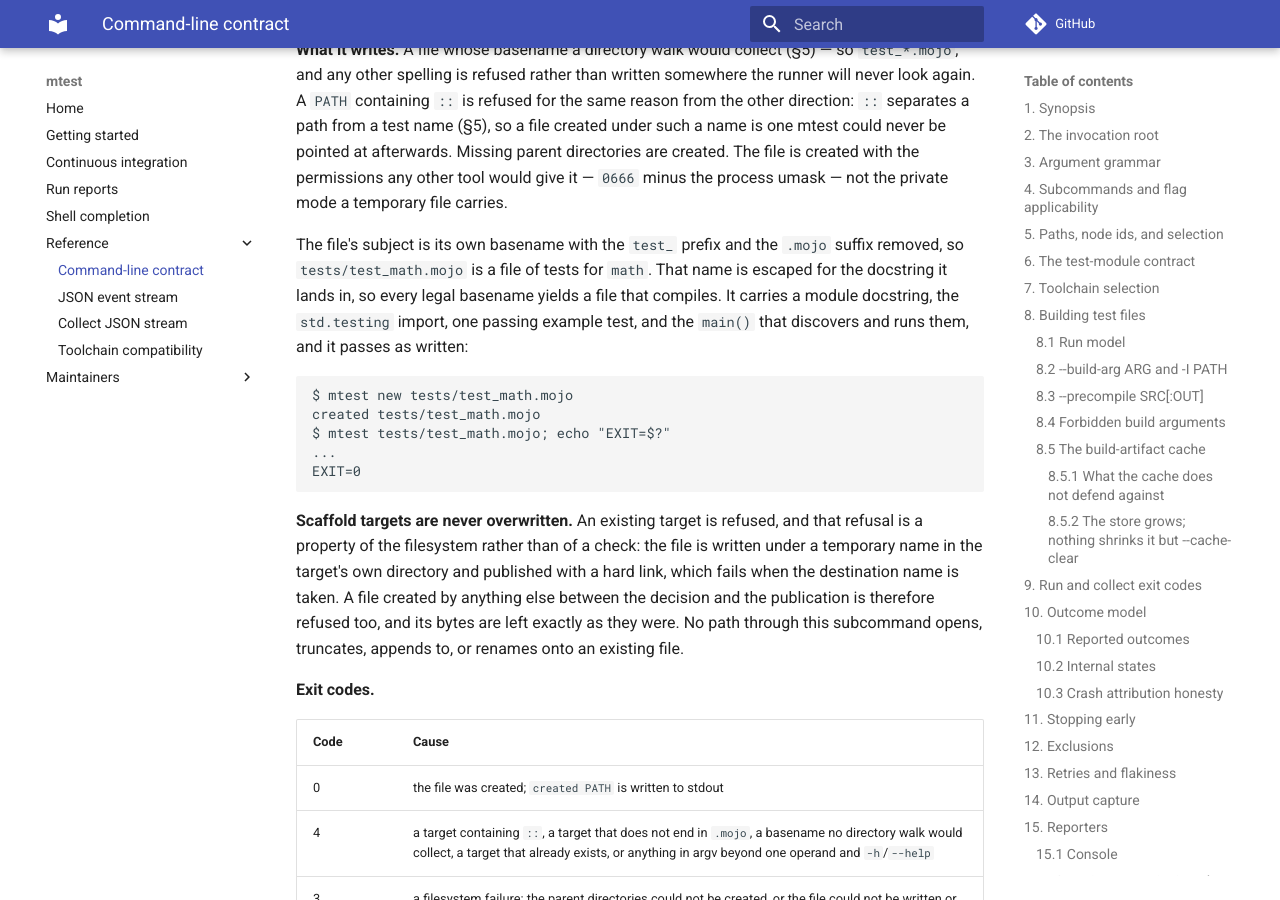
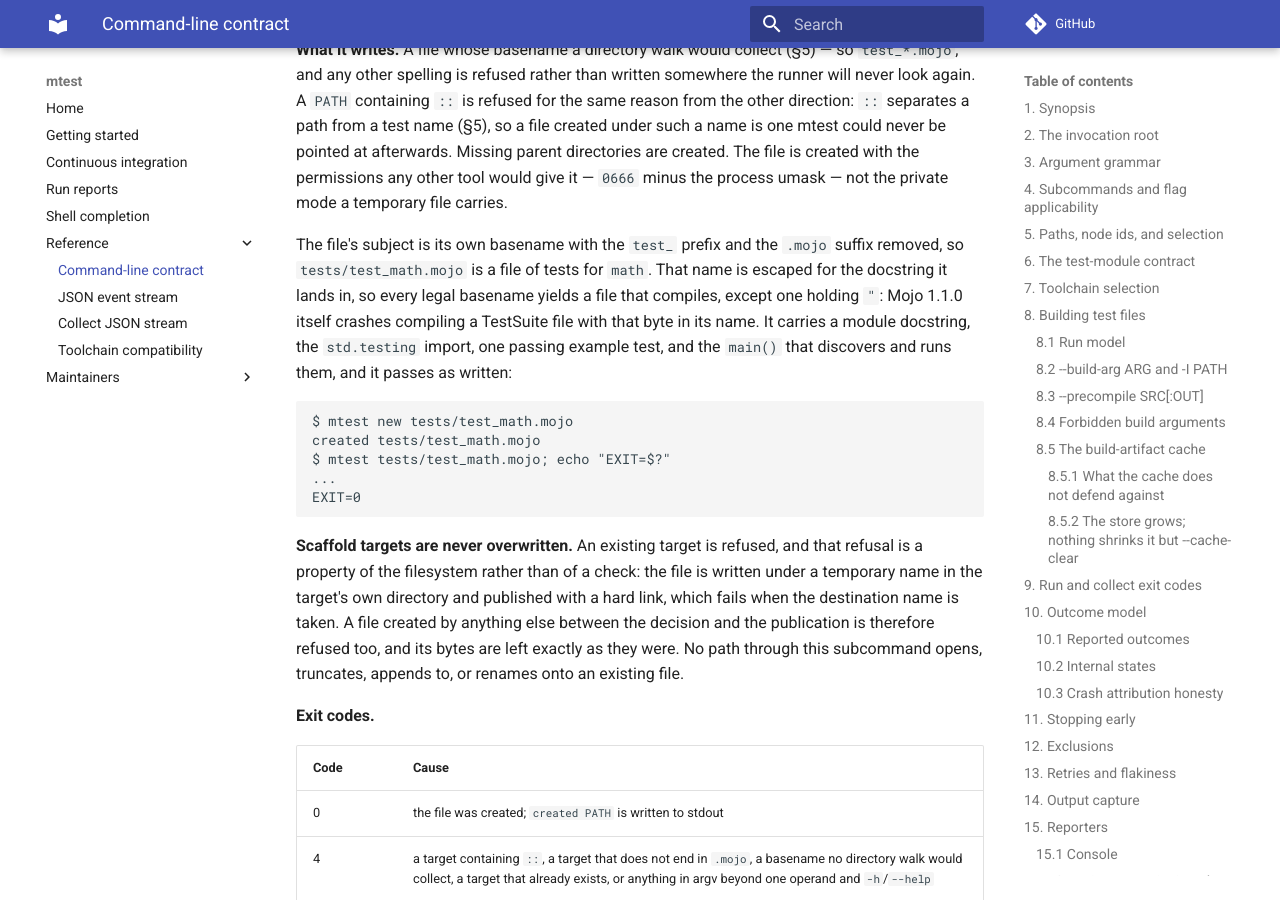
Before and after one commit to mikeleppane/mtest, an MkDocs documentation site: the page built from docs/cli-contract.md, in a window 1280 px wide and 900 px high, scrolled down 59203 px. Built offline with MkDocs 1.6.1 and Material for MkDocs 9.7.7, drawn with Linux system fonts in a browser that asks for light colours; comment, search, counter and statistics services are not loaded.

Commit message:
test(e2e): keep `"` out of the hostile scaffold name
Mojo 1.1.0 segfaults compiling `TestSuite.discover_tests[
__functions_in_module()]` when the source file name contains `"` (exit
139 in the compiler midend; likely modular/modular#7229). No runner-side
fix exists, so `new-then-run` and contract §29 could never pass with
`test_a"""b\.mojo`.

Both now scaffold `test_a'b\.mojo`. The backslash still breaks the build
if the stem is interpolated unescaped (`\.` is an invalid escape), so the
check keeps its point. §29 states the `"` limit as a plain fact.

````diff
--- a/docs/cli-contract.md
+++ b/docs/cli-contract.md
@@ -2738,9 +2738,10 @@ process umask — not the private mode a temporary file carries.
 The file's subject is its own basename with the `test_` prefix and the `.mojo`
 suffix removed, so `tests/test_math.mojo` is a file of tests for `math`. That
 name is escaped for the docstring it lands in, so every legal basename yields a
-file that compiles. It carries a module docstring, the `std.testing` import,
-one passing example test, and the `main()` that discovers and runs them, and it
-passes as written:
+file that compiles, except one holding `"`: Mojo 1.1.0 itself crashes compiling
+a TestSuite file with that byte in its name. It carries a module docstring, the
+`std.testing` import, one passing example test, and the `main()` that discovers
+and runs them, and it passes as written:
 
 ```console
 $ mtest new tests/test_math.mojo
````
Also changed, not shown: 2 other files.
